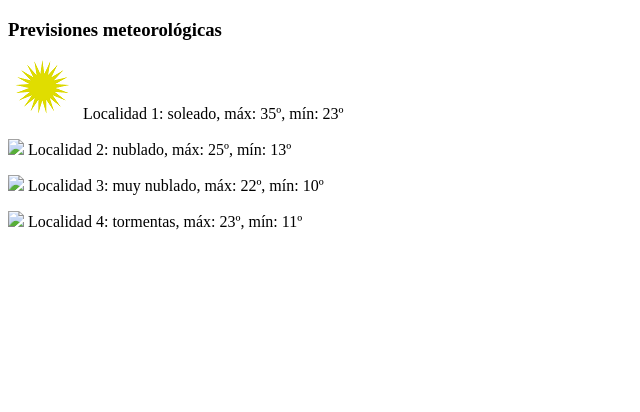
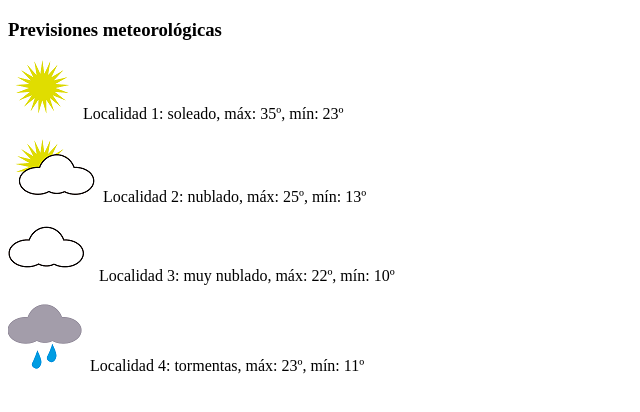
Before and after one commit to Moises-mg/DI-Test, a plain HTML site: page index.html in a window 1280 px wide. Shown: the whole page, without its empty margins (0-640 px from the left). Drawn offline with Linux system fonts and the light colour scheme; the site is published under a folder, as on GitHub Pages, so addresses that start at the root find nothing.

Commit message:
Update index.html

```diff
--- a/index.html
+++ b/index.html
@@ -10,11 +10,11 @@
     <h3>Previsiones meteorológicas</h3>
         <p id="localidad1"><img src="El tiempo/sol.png" /> Localidad 1: soleado, máx: 35º, mín:
         23º</p>
-        <p id="localidad2"><img src="/El tiempo/nublado.png" /> Localidad 2: nublado, máx: 25º,
+        <p id="localidad2"><img src="El tiempo/nublado.png" /> Localidad 2: nublado, máx: 25º,
         mín: 13º</p>
-        <p id="localidad3"><img src="/El tiempo/nube.png" /> Localidad 3: muy nublado, máx: 22º,
+        <p id="localidad3"><img src="El tiempo/nube.png" /> Localidad 3: muy nublado, máx: 22º,
         mín: 10º</p>
-        <p id="localidad4"><img src="/El tiempo/lluvia.png" /> Localidad 4: tormentas, máx:
+        <p id="localidad4"><img src="El tiempo/lluvia.png" /> Localidad 4: tormentas, máx:
         23º, mín: 11º</p>
 </body>
 </html>
```
